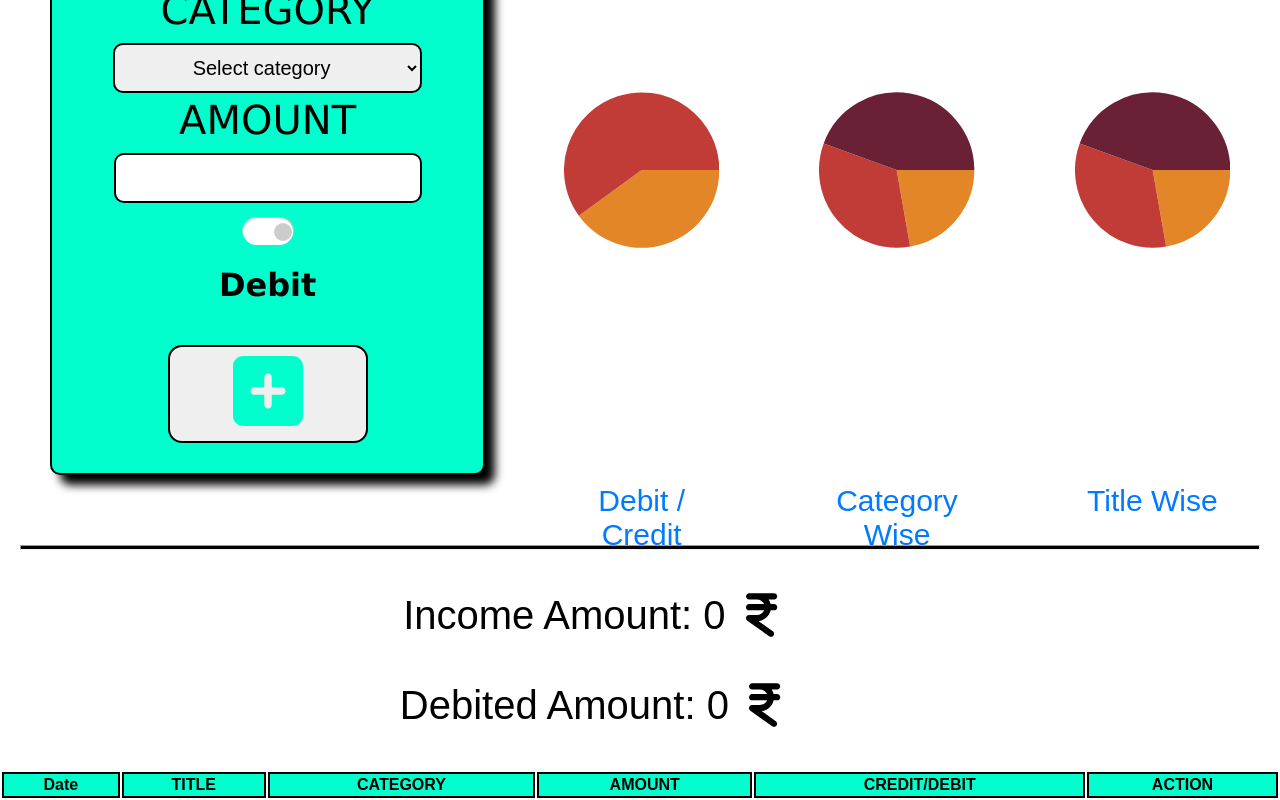
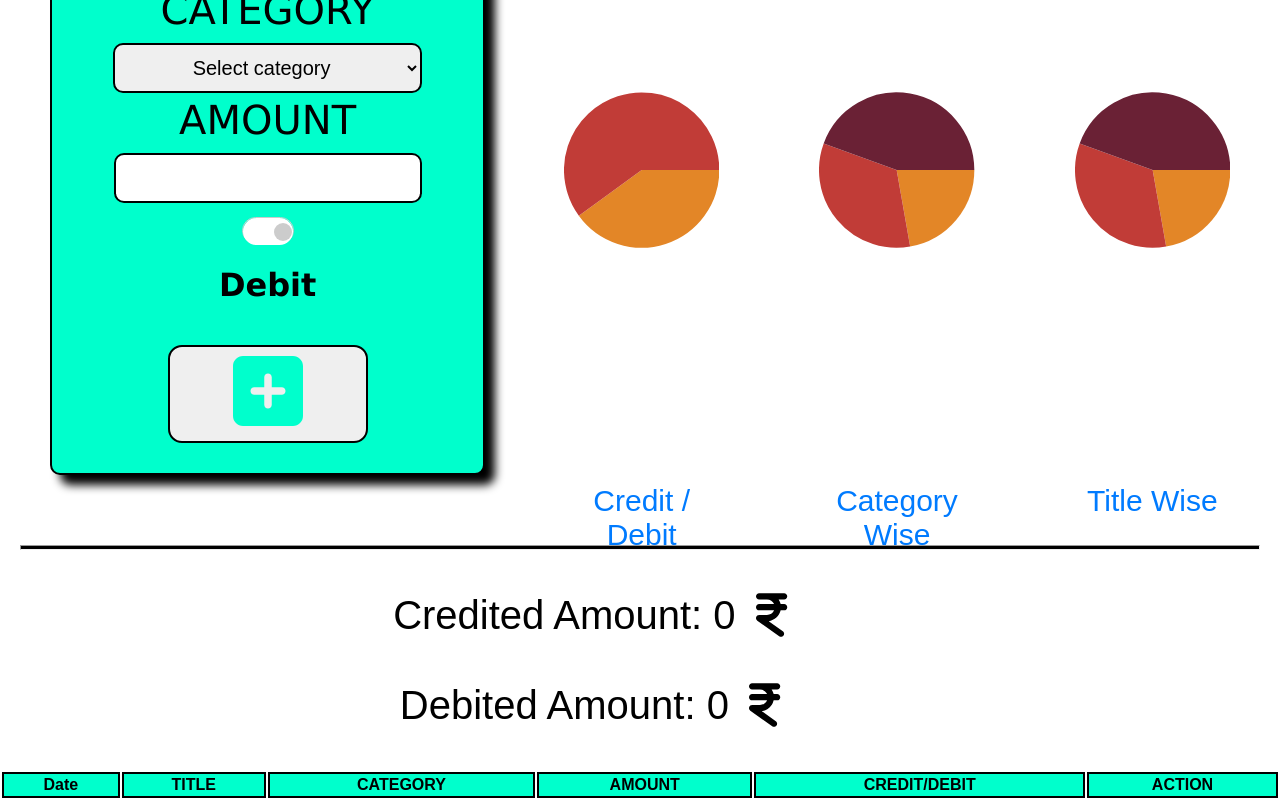
Before and after one commit to joey2310/Expense_Calculator_Project, a React (Create React App) app: page / in a window 1280 px wide. Shown: the part 315-1115 px from the top of the page. Built offline with nearby package versions, Linux system fonts and the light colour scheme.

Commit message:
Added Credited & Debited amt

```diff
--- a/src/App.js
+++ b/src/App.js
@@ -104,7 +104,17 @@ function App() {
     setChartData(newData);
   }
 
-  const totalAmount = expenses.reduce((total, expense) => total + expense.amount, 0);
+const totalAmount = expenses.reduce((total, expense) => total + expense.amount, 0);
+
+ // Calculate total income (sum of positive amounts)
+ const totalIncome = expenses
+ .filter((expense) => expense.amount > 0)
+ .reduce((total, expense) => total + expense.amount, 0);
+
+// Calculate total debited amount (sum of negative amounts)
+const totalDebit = expenses
+ .filter((expense) => expense.amount < 0)
+ .reduce((total, expense) => total + expense.amount, 0);
 
   return (
     <div className="App">
@@ -122,7 +132,7 @@ function App() {
         </div>
         <div className='piechart1'>
           <PieChart data={chartData} />
-          <div className='chrttxt'>Debit / Credit</div>
+          <div className='chrttxt'>Credit / Debit</div>
         </div>
         <div className='piechart2'><PieChart
           data={[
@@ -145,12 +155,10 @@ function App() {
           </div>
         </div>
       </div>
-      <hr className='hr'></hr>
-      <div className='banceamt'>Income Amount: {totalAmount} <FontAwesomeIcon className='rupeeicon' icon={['fas', 'fa-indian-rupee-sign']} />
-      </div>
-      <div className='banceamt'>Debited Amount: {totalAmount} <FontAwesomeIcon className='rupeeicon' icon={['fas', 'fa-indian-rupee-sign']} />
-      </div>
-      <div className='Table'>
+      <hr className="hr" />
+      <div className="banceamt">Credited Amount: {totalIncome} <FontAwesomeIcon className="rupeeicon" icon={['fas', 'fa-indian-rupee-sign']} /></div>
+      <div className="banceamt">Debited Amount: {Math.abs(totalDebit)} <FontAwesomeIcon className="rupeeicon" icon={['fas', 'fa-indian-rupee-sign']} /></div>
+      <div className="Table">
         <table>
           <thead>
             <tr>
```
